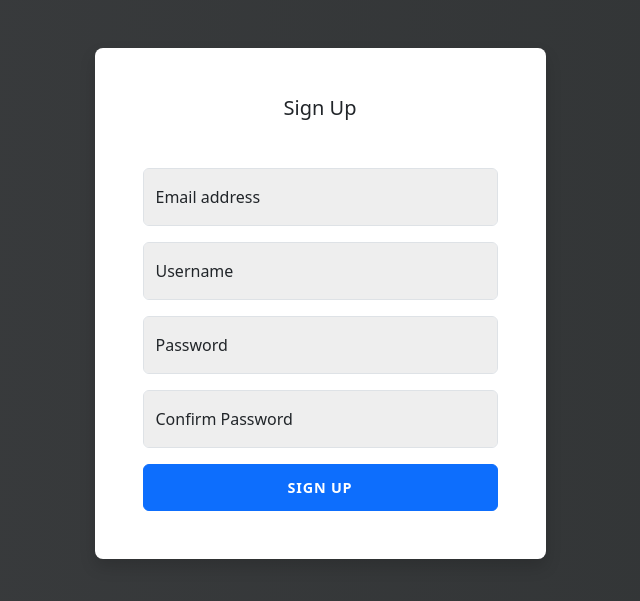
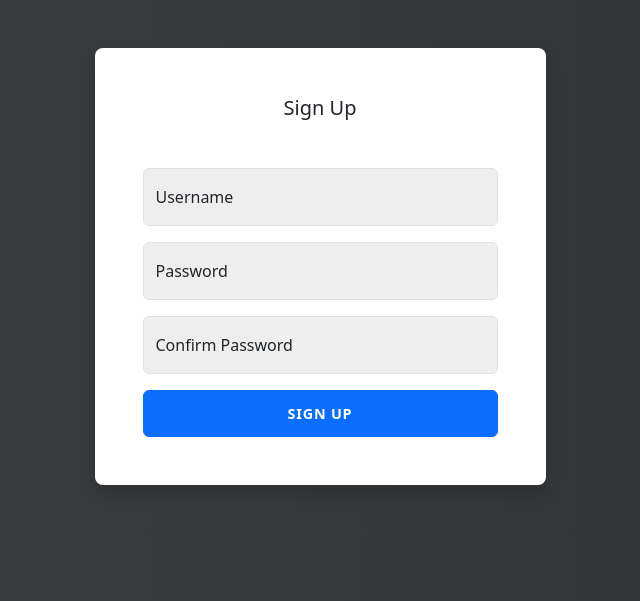
Before and after one commit to ali2607/Web_Project, a PHP site: page /SignUp.php in a window 1280 px wide. Shown: the part 58-659 px from the top of the page, without its empty margins (320-960 px from the left). Run offline with PHP 8.4, Linux system fonts and the light colour scheme.

Commit message:
[SignUp] Ajout du back et création de comptes

```diff
--- a/Pages/SignUp.php
+++ b/Pages/SignUp.php
@@ -71,22 +71,18 @@
         <div class="card border-0 shadow rounded-3 my-5">
           <div class="card-body p-4 p-sm-5">
             <h5 class="card-title text-center mb-5 font-weight-bold fs-5">Sign Up</h5>
-            <form>
+            <form action="SignUp_NewAccount.php" method="post">
               <div class="form-floating mb-3">
-                <input type="email" class="form-control bloc_input" id="floatingInput" placeholder="name@example.com">
-                <label for="floatingInput">Email address</label>
+                <input name="floatingInput" type="username" class="form-control bloc_input" id="floatingInput" placeholder="Username">
+                <label for="floatingInput">Username</label>
               </div>
               <div class="form-floating mb-3">
-                <input type="password" class="form-control bloc_input" id="floatingPassword" placeholder="Password">
-                <label for="floatingPassword">Username</label>
-              </div>
-              <div class="form-floating mb-3">
-                <input type="password" class="form-control bloc_input" id="floatingPassword" placeholder="Password">
+                <input name="floatingPassword" type="password" class="form-control bloc_input" id="floatingPassword" placeholder="Password">
                 <label for="floatingPassword">Password</label>
               </div>
               <div class="form-floating mb-3">
-                <input type="password" class="form-control bloc_input" id="floatingPassword" placeholder="Password">
-                <label for="floatingPassword">Confirm Password</label>
+                <input name="floatingCPassword" type="password" class="form-control bloc_input" id="floatingPassword" placeholder="Password">
+                <label for="floatingCPassword">Confirm Password</label>
               </div>
               <div class="d-grid">
                 <button class="btn btn-primary btn-login text-uppercase fw-bold" type="submit">Sign Up</button>
```
Also changed, not shown: Pages/SignUp_Back.php (renamed from Connexion.php, +7 -7 lines).
